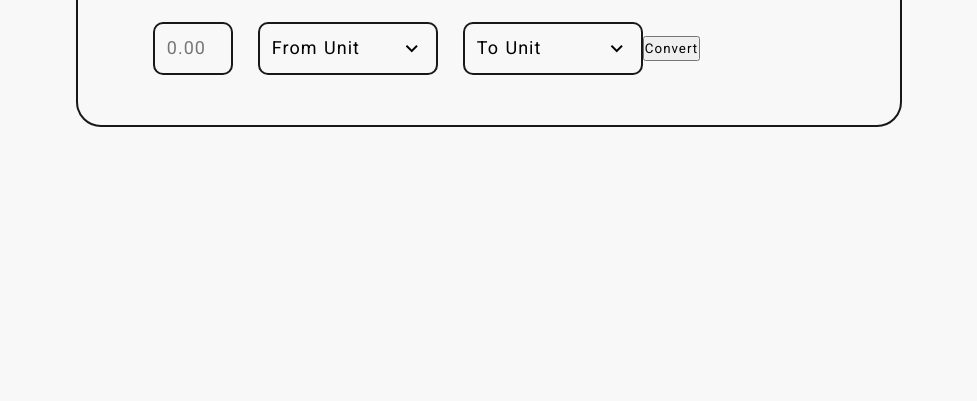
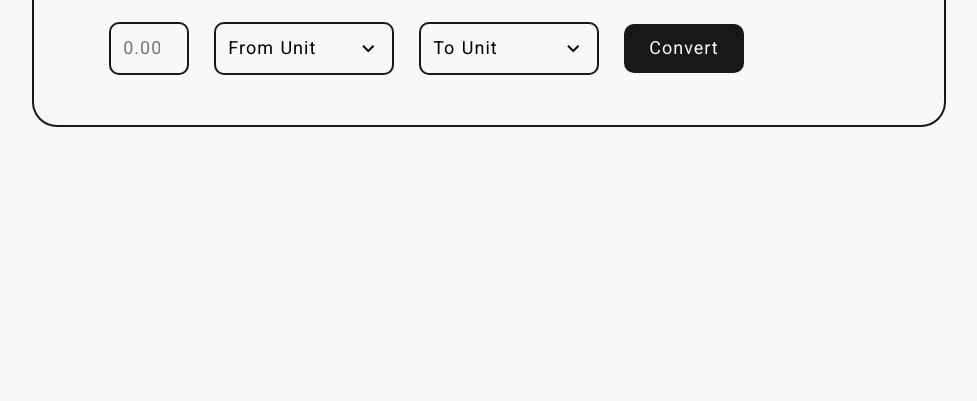
Before and after one commit to jurabek-tech/temperature-converter, a plain HTML site: page index.html in a window 1280 px wide. Shown: the part 399-800 px from the top of the page, without its empty margins (151-1128 px from the left). Drawn offline with nearby package versions, Linux system fonts and the light colour scheme.

Commit message:
css done

```diff
--- a/index.html
+++ b/index.html
@@ -20,7 +20,7 @@
             <h1 class="title">Temperature Converter</h1>
             <p>Enter the temperature, select units and submit</p>
             <div class="converter">
-                <input type="number" class="converter-input" placeholder="0.00">
+                <input type="number" class="converter-input" placeholder="0.00" min="0">
                 <div id="unit-from" class="unit-selection">
                     <div class="unit-selected">
                         <p>From Unit</p> <span class="material-symbols-outlined">
--- a/style.css
+++ b/style.css
@@ -92,4 +92,15 @@
     color: #f8f8f8;
 }
 
-.converter-btn {}
+.converter-btn {
+    font-size: 18px;
+    padding: 10px 25px;
+    border-radius: 10px;
+    background: #181818;
+    color: #f8f8f8;
+    user-select: none;
+    cursor: pointer;
+    margin-left: 25px;
+    border: none;
+    outline: none;
+}
```
